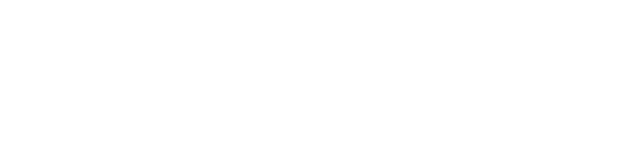
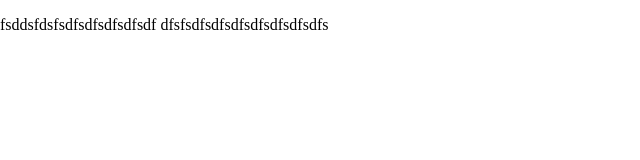
Before and after one commit to PavelLatmentsev/application-Frontend, a plain HTML site: page index.html in a window 1280 px wide. Shown: the whole page, without its empty margins (0-640 px from the left). Drawn offline with Linux system fonts and the light colour scheme.

Commit message:
add change

```diff
--- a/index.html
+++ b/index.html
@@ -10,6 +10,9 @@
     <title>Document</title>
 </head>
 <body>
-
+    <p>
+        fsddsfdsfsdfsdfsdfsdfsdf
+    dfsfsdfsdfsdfsdfsdfsdfsdfs
+    </p>
 </body>
 </html>
```
